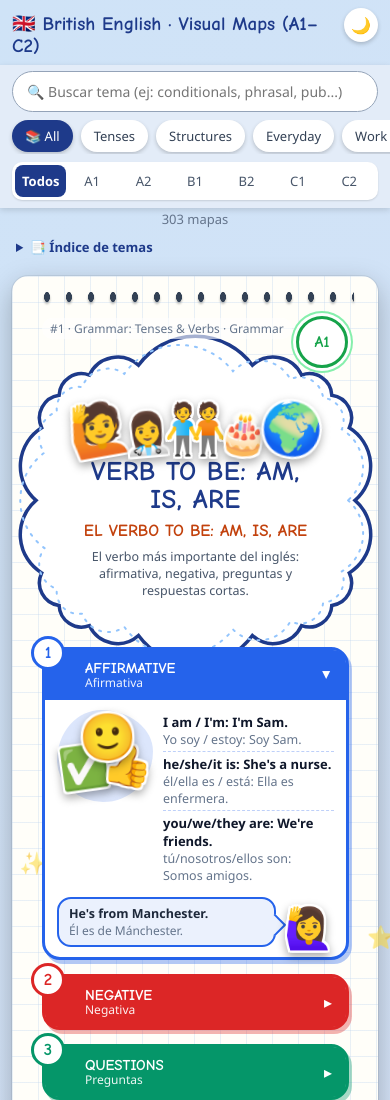
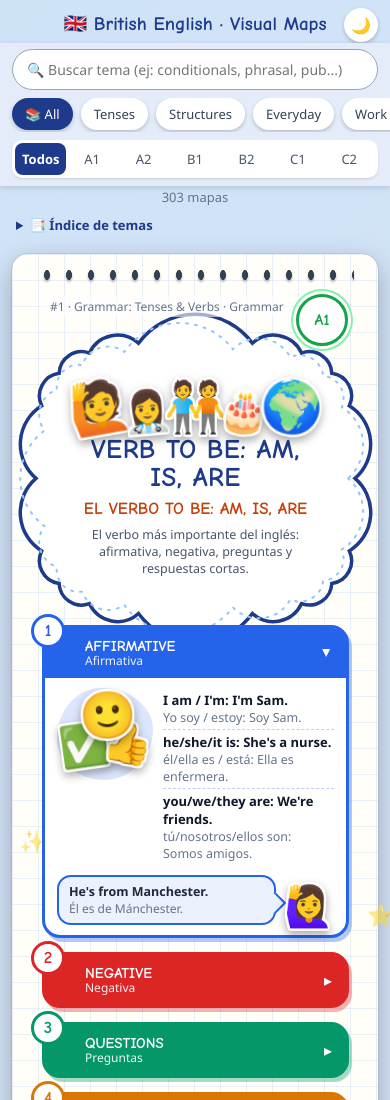
Before and after one commit to atta25/english-learning, a plain HTML site: page index.html in a window 390 px wide. Shown: the top 1100 px of the page. Drawn offline with Linux system fonts and the light colour scheme.

Commit message:
Simplify title and center it on mobile
- Remove redundant (A1-C2) from the title
- Center the mobile header title
- Update README

Co-authored-by: Copilot <223556219+Copilot@users.noreply.github.com>

```diff
--- a/index.html
+++ b/index.html
@@ -3,7 +3,7 @@
 <head>
 <meta charset="UTF-8">
 <meta name="viewport" content="width=device-width, initial-scale=1">
-<title>🇬🇧 British English Visual Maps A1–C2</title>
+<title>🇬🇧 British English Visual Maps</title>
 <script>
 (function(){var t=null;try{t=localStorage.getItem("theme")}catch(e){}
 if(!t)t=matchMedia("(prefers-color-scheme: dark)").matches?"dark":"light";
@@ -152,7 +152,7 @@ document.documentElement.setAttribute("data-theme",t);})();
   @media (max-width:700px){
     body { padding:0 12px 20px; }
     header { padding-top:12px; }
-    header h1 { font-size:19px; margin:0 44px 8px 0; text-align:left; }
+    header h1 { font-size:19px; margin:0 0 8px; padding:0 40px; text-align:center; }
     header p { display:none; }
     #theme { top:8px; width:34px; height:34px; font-size:16px; }
     #bar { position:sticky; top:0; z-index:30; margin:0 -12px; padding:6px 12px 8px; background:#e4ecf8f2; backdrop-filter:blur(6px); box-shadow:0 2px 6px #0002; }
@@ -174,7 +174,7 @@ document.documentElement.setAttribute("data-theme",t);})();
 <body>
 <header>
   <button id="theme" type="button" aria-label="Cambiar modo claro/oscuro" title="Modo claro / oscuro"></button>
-  <h1>🇬🇧 British English · Visual Maps (A1–C2)</h1>
+  <h1>🇬🇧 British English · Visual Maps</h1>
   <p>Mapas visuales de inglés británico. Elige una categoría o busca un tema.</p>
 </header>
 <div id="bar">
```
Also changed, not shown: README.md.
